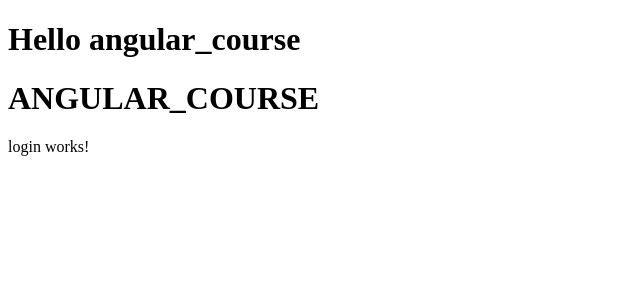
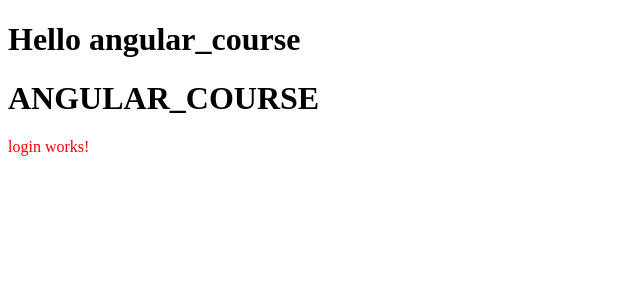
Before and after one commit to ShubhamDev021/Angular_Course, an Angular app: page / in a window 1280 px wide. Shown: the top 300 px of the page, without its empty margins (0-640 px from the left). Built offline with nearby package versions, Linux system fonts and the light colour scheme.

Commit message:
Components in angular - adding styles -method 1

```diff
--- a/src/app/login/login.component.html
+++ b/src/app/login/login.component.html
@@ -1 +1 @@
-<p>login works!</p>
+<p style="color: red;">login works!</p>
```
